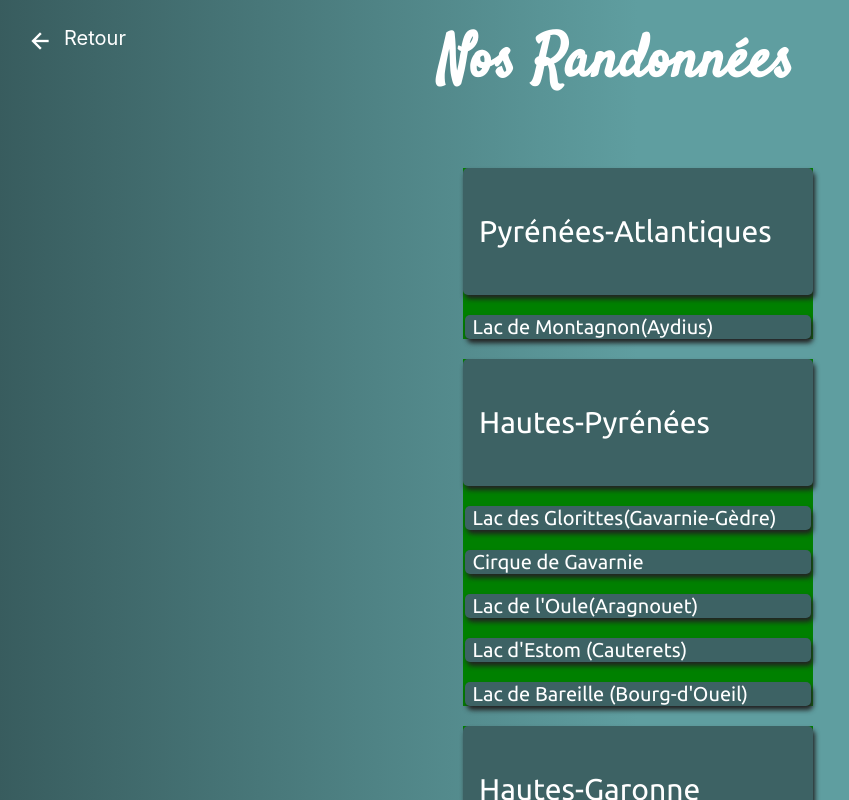
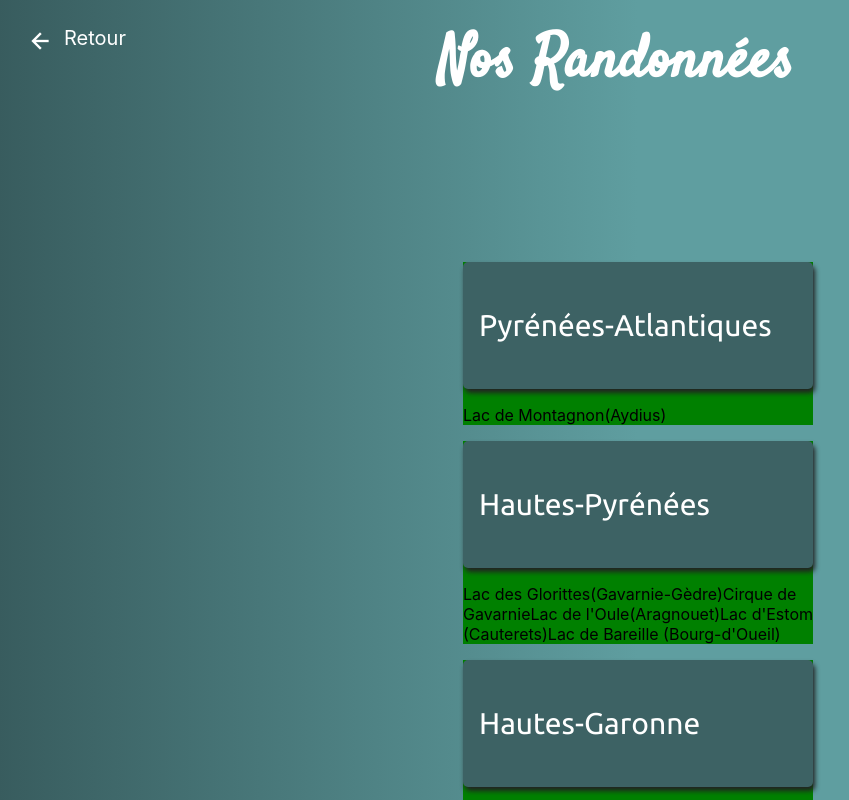
Before and after one commit to H-R-JS/NovallieTravel, a React (Create React App) app in the folder novalltravel/: page /TravelRAll in a window 1280 px wide. Shown: the top 800 px of the page, without its empty margins (2-851 px from the left). Built offline with nearby package versions, Linux system fonts and the light colour scheme.

Commit message:
test secondCat

```diff
--- a/novalltravel/src/Components/Pages-Travel/Travel-R/RT-Components/RT-Category.jsx
+++ b/novalltravel/src/Components/Pages-Travel/Travel-R/RT-Components/RT-Category.jsx
@@ -1,7 +1,7 @@
 import React from "react";
 import { Link } from "react-router-dom";
 
-const CategoryArrayRT = [
+const firstArrayRT = [
   { firstCat: "Pyrénées-Atlantiques", secondCat: ["Lac de Montagnon(Aydius)"] },
   {
     firstCat: "Hautes-Pyrénées",
@@ -21,50 +21,32 @@ const CategoryArrayRT = [
 ];
 /*"Ariège" */
 
+const secondCat = document.querySelector(".second-category");
+/*const boxCat = secondCat.parentNode;*/
+
 export class CategoryRT extends React.Component {
-  constructor(props) {
-    super(props);
-    this.state = {
-      secondClass: "second-category",
-    };
-  }
+  /* toggleSecondCat = () => {
+    boxCat.classList.add("out");
+  };*/
 
-  toggleSecondCat = () => {
-    if (this.state.secondClass === "second-category") {
-      this.setState({ secondClass: "out" });
-    } else {
-      this.setState({ secondClass: "second-category" });
-    }
-  };
-
-  renderChildrenView = (item, index) => {
+  firstRenderChildrenView = (item, index) => {
     return (
       <div key={index} className="box-category">
-        <div className="first-category" onClick={this.toggleSecondCat}>
+        <div className="first-category" /*onClick={this.toggleSecondCat}*/>
           <p className="content-first-category">{item.firstCat}</p>
         </div>
-        <div className={this.state.secondClass}>
-          {item.secondCat.map((value, index) => {
-            return (
-              <div key={index} className="box-content-second">
-                <Link to={`/${value}`} className="link-underline">
-                  <p className="content-second-category">{value}</p>
-                </Link>
-              </div>
-            );
-          })}
+        <div className="second-category">
+          <p className="content-second-category">{item.secondCat}</p>
         </div>
       </div>
     );
-
-    /**Faire en sorte que les second category s'ouvre uniquement par box et non unanimement */
   };
-
+  /**Mettre un autre composant gérant l'animation */
   render() {
     return (
       <div className="all-category-rt">
-        <FirstCategoryRT dataArray={CategoryArrayRT}>
-          {this.renderChildrenView}
+        <FirstCategoryRT dataArray={firstArrayRT}>
+          {this.firstRenderChildrenView}
         </FirstCategoryRT>
       </div>
     );
@@ -83,3 +65,51 @@ class FirstCategoryRT extends React.Component {
     );
   }
 }
+/*
+
+<SecondCategoryRT dataArray={secondArrayRT}>
+            {this.secondRenderChildrenView}
+          </SecondCategoryRT>
+
+
+const secondArrayRT = [
+  { secondCat: ["Lac de Montagnon(Aydius)"] },
+  {
+    secondCat: [
+      "Lac des Glorittes(Gavarnie-Gèdre)",
+      "Cirque de Gavarnie",
+      "Lac de l'Oule(Aragnouet)",
+      "Lac d'Estom (Cauterets)",
+      "Lac de Bareille (Bourg-d'Oueil)",
+    ],
+  },
+  { secondCat: ["Lac d'Ôo (Ôo)"] },
+  { secondCat: ["Gorge de Calamus (Saint-antoine de Galamus)"] },
+];
+
+secondRenderChildrenView = (item, index) => {
+    return (
+      <div key={index}>
+        <div className="second-category" /*onClick={this.toggleSecondCat}>
+          <div className="content-second-category">
+            {item.secondCat.map((value, index) => {
+              return <p key={index}>{value}</p>;
+            })}
+          </div>
+        </div>
+      </div>
+    );
+  };
+
+class SecondCategoryRT extends React.Component {
+  render() {
+    const { dataArray } = this.props;
+    return (
+      <div>
+        {dataArray[0].map((catego, index) => {
+          return <div key={index}>{this.props.children(catego, index)}</div>;
+        })}
+      </div>
+    );
+  }
+}*/
```
